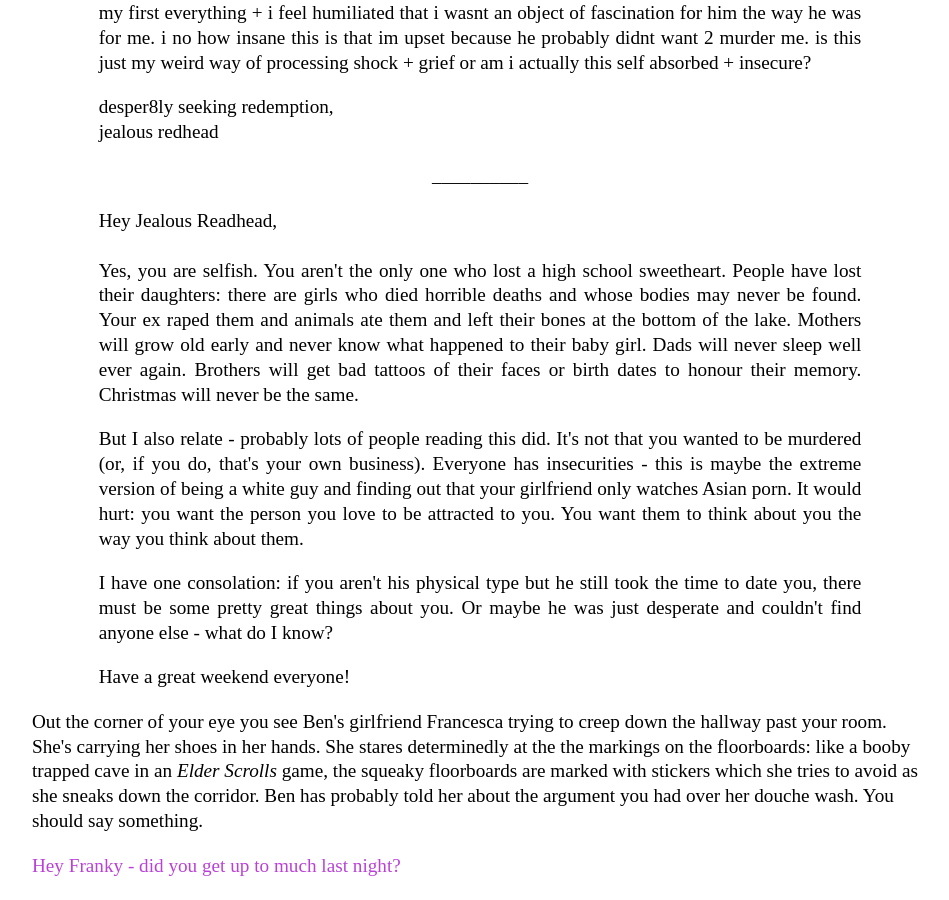
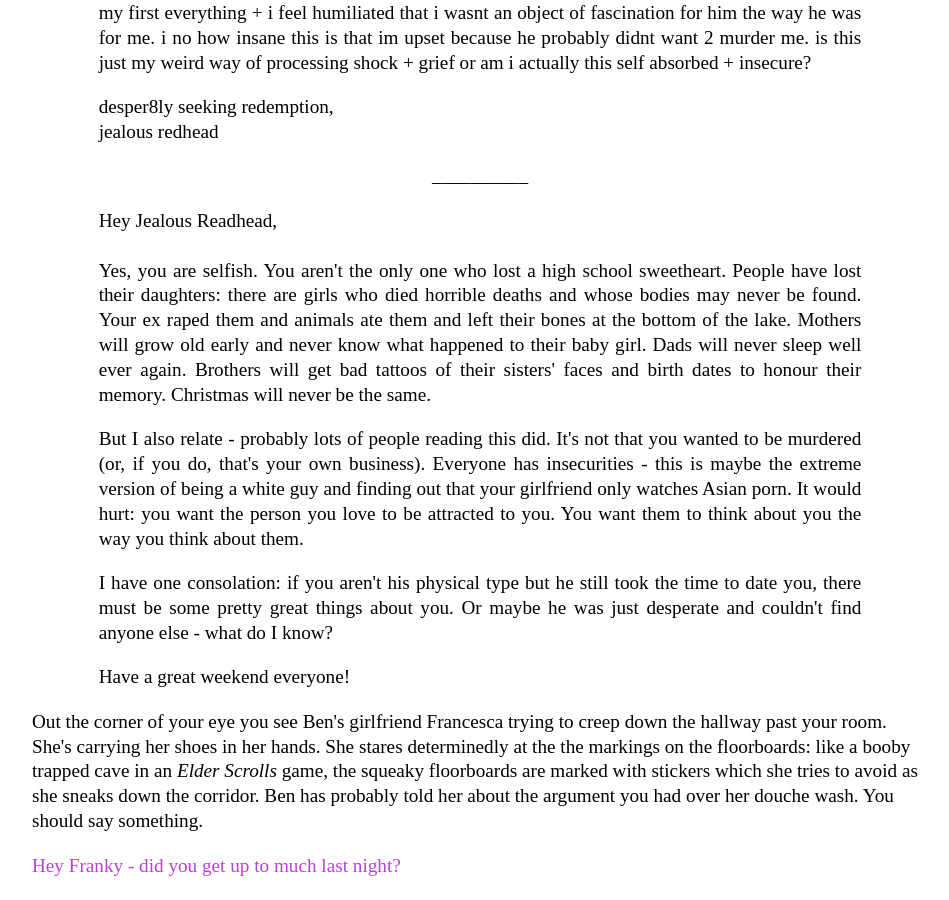
Before and after one commit to Pinelife/pinelife.github.io, a Jekyll site: the page Hellhole/Room8.html, which Jekyll copies as it is, in a window 1280 px wide and 900 px high, scrolled down 1024 px. Shown: the whole window, without its empty margins (160-1109 px from the left). Built offline with Jekyll 4.4.1, drawn with Linux system fonts in a browser that asks for light colours.

Commit message:
Update Room8.html

```diff
--- a/Hellhole/Room8.html
+++ b/Hellhole/Room8.html
@@ -85,7 +85,7 @@ __________
   Yes, you are selfish. You aren't the only one who lost a high school sweetheart. People have lost their daughters: there are girls
   who died horrible deaths and whose bodies may never be found. Your ex raped them and animals ate them and left their bones at the bottom of the lake.
   Mothers will grow old early and never know what happened to their baby girl. Dads will never sleep well ever
-  again. Brothers will get bad tattoos of their faces or birth dates to honour their memory. Christmas will never be the same.
+  again. Brothers will get bad tattoos of their sisters' faces and birth dates to honour their memory. Christmas will never be the same.
 </p>
   <p style="text-align:justify" class="indented">
   But I also relate - probably lots of people reading this did. It's not that you wanted to be
```
